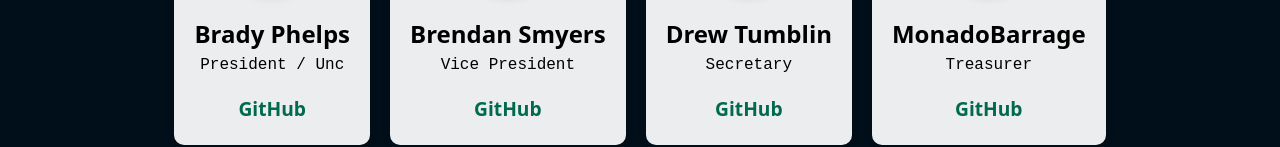
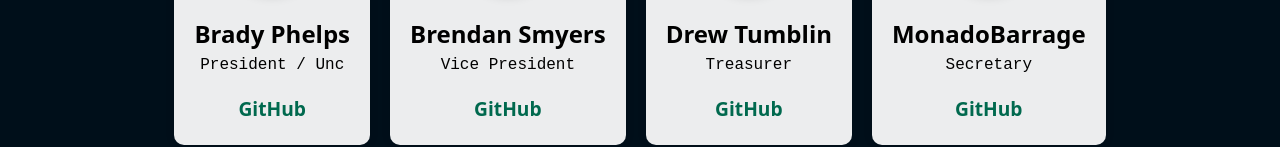
Before and after one commit to ohio-software-development/ohio-software-development.github.io, a React (Vite) app: page /members in a window 1280 px wide. Shown: the part 380-527 px from the top of the page. Built offline with nearby package versions, Linux system fonts and the light colour scheme.

Commit message:
Updated cabinent roles

```diff
--- a/src/components/MembersPage.jsx
+++ b/src/components/MembersPage.jsx
@@ -41,7 +41,7 @@
   {
     "id": 3,
     "name": "Drew Tumblin",
-    "role": "Secretary",
+    "role": "Treasurer",
     "github": "https://github.com/tumblinx",
     "avatar": drew_avatar,
 
@@ -49,7 +49,7 @@
   {
     "id": 4,
     "name": "MonadoBarrage",
-    "role": "Treasurer",
+    "role": "Secretary",
     "github": "https://github.com/MonadoBarrage",
     "avatar": monadobarrage_avatar,
   },
```
